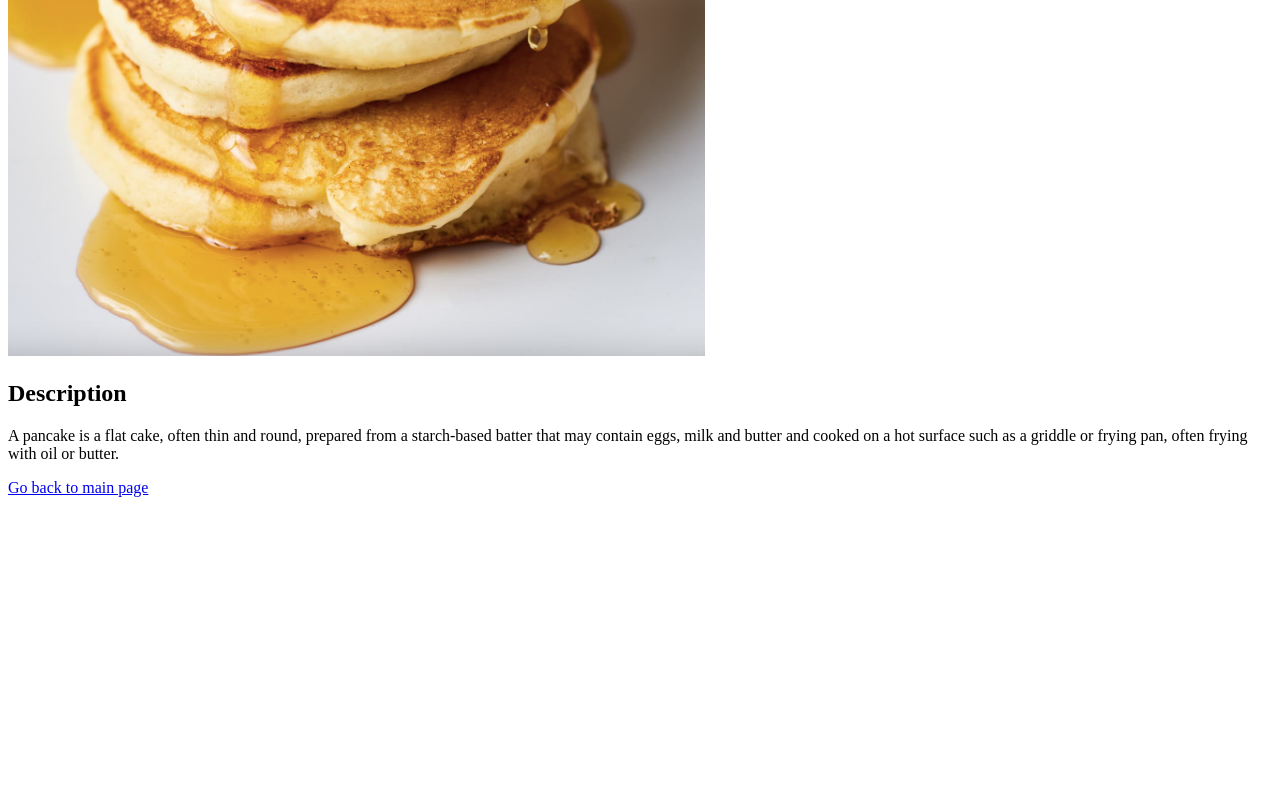
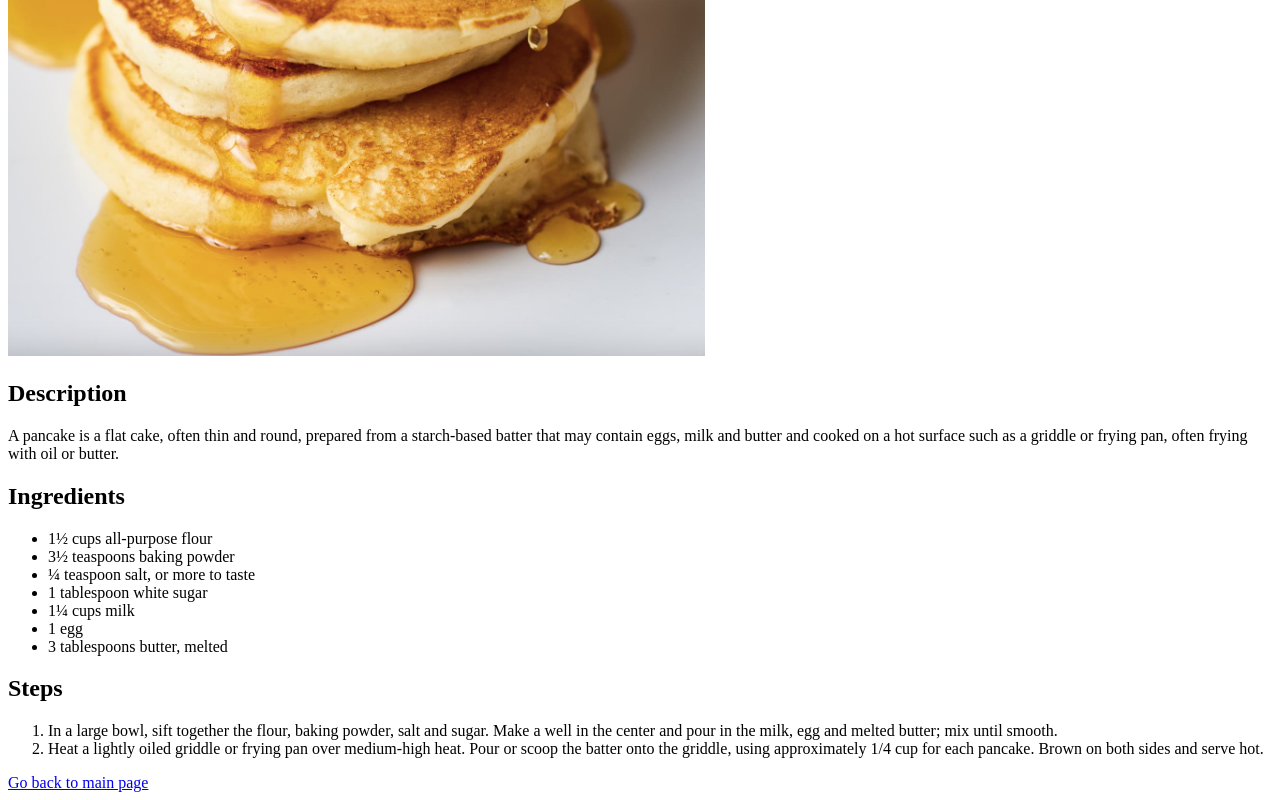
Before and after one commit to iliyu/odin-recipes, a plain HTML site: page recipes/pancake.html in a window 1280 px wide. Shown: the part 423-1223 px from the top of the page. Before the commit the page ends 928 px from the top, so only its background shows below. Drawn offline with Linux system fonts and the light colour scheme.

Commit message:
add steps section to pancake page

```diff
--- a/recipes/pancake.html
+++ b/recipes/pancake.html
@@ -20,6 +20,29 @@
                 or butter.</p>
         </section>
 
+        <section>
+            <h2>Ingredients</h2>
+            <ul>
+                <li>1½ cups all-purpose flour</li>
+                <li>3½ teaspoons baking powder</li>
+                <li>¼ teaspoon salt, or more to taste</li>
+                <li>1 tablespoon white sugar</li>
+                <li>1¼ cups milk</li>
+                <li>1 egg</li>
+                <li>3 tablespoons butter, melted</li>
+            </ul>
+        </section>
+
+        <section>
+            <h2>Steps</h2>
+            <ol>
+                <li>In a large bowl, sift together the flour, baking powder, salt and sugar. Make a well in the center
+                    and pour in the milk, egg and melted butter; mix until smooth.</li>
+                <li>Heat a lightly oiled griddle or frying pan over medium-high heat. Pour or scoop the batter onto the
+                    griddle, using approximately 1/4 cup for each pancake. Brown on both sides and serve hot.</li>
+            </ol>
+        </section>
+
         <a href="../index.html">Go back to main page</a>
     </main>
 </body>
```
